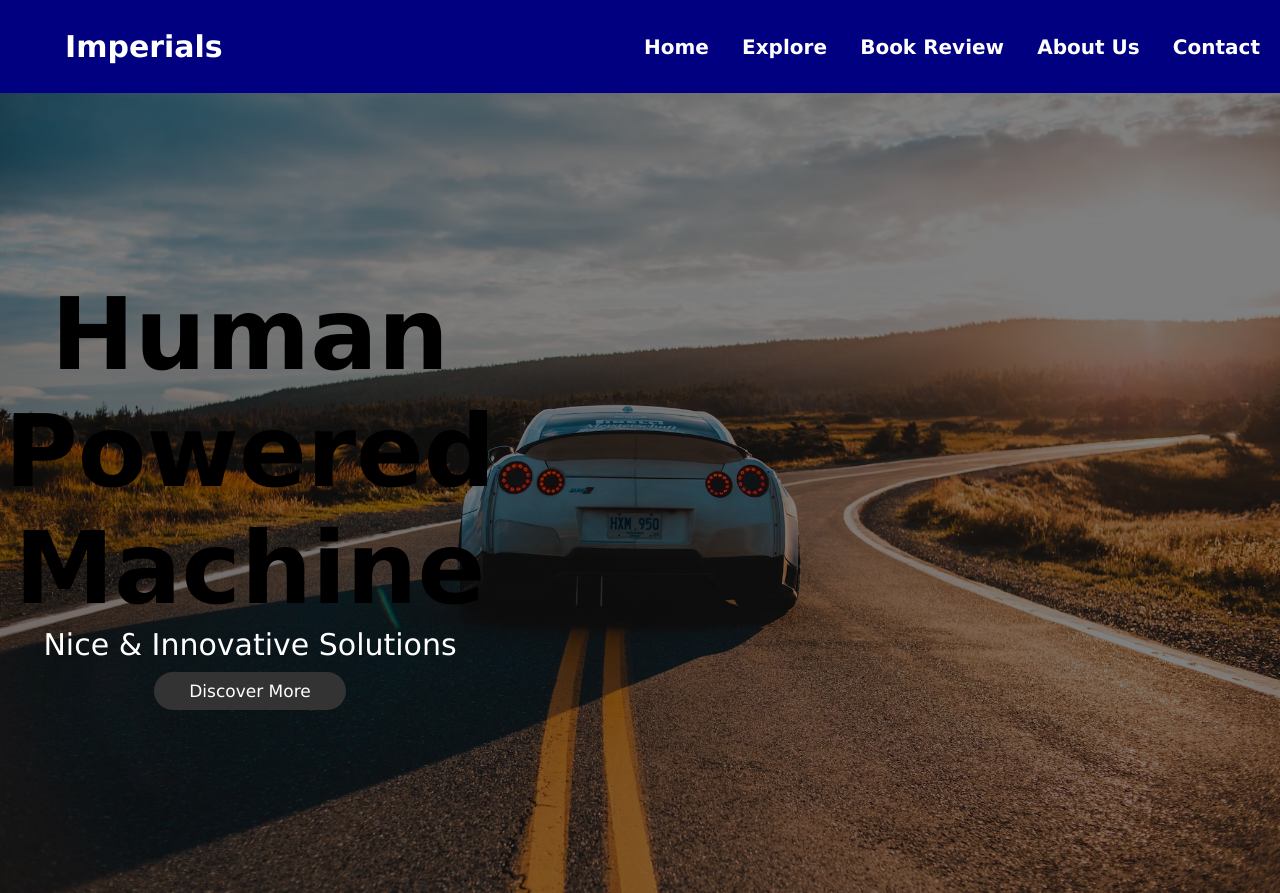
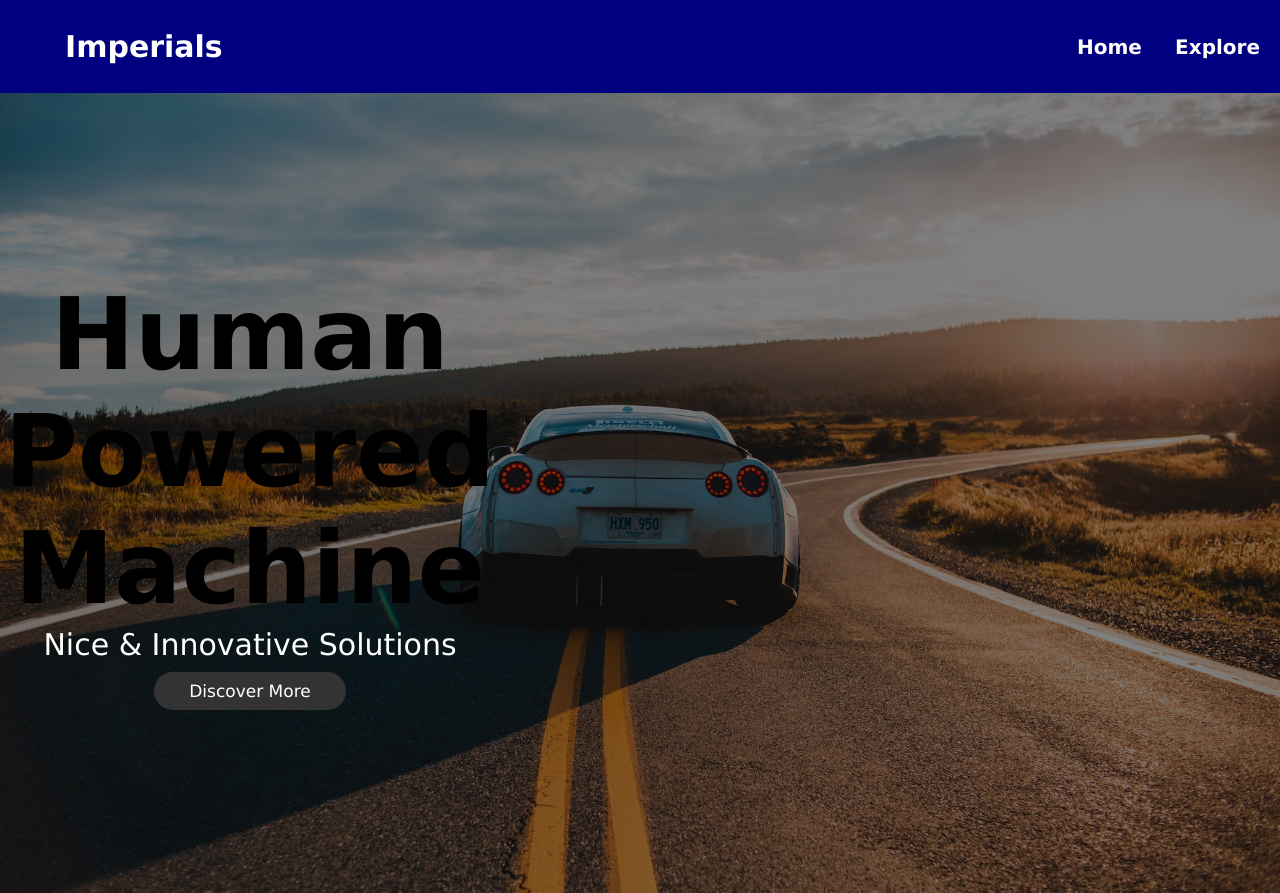
Before and after one commit to elizabethbarongo/human-powered-machine, a plain HTML site: page index.html in a window 1280 px wide. Shown: the top 893 px of the page. Drawn offline with Linux system fonts and the light colour scheme.

Commit message:
removed some parts of the navigation bar

```diff
--- a/index.html
+++ b/index.html
@@ -19,9 +19,8 @@
         <nav class="navbar">
             <a href="#home">Home</a>
             <a href="#about">Explore</a>
-            <a href="#products">Book Review</a>
-            <a href="#review">About Us</a>
-            <a href="#contact">Contact</a>
+
+
 
         </nav>
 
```
